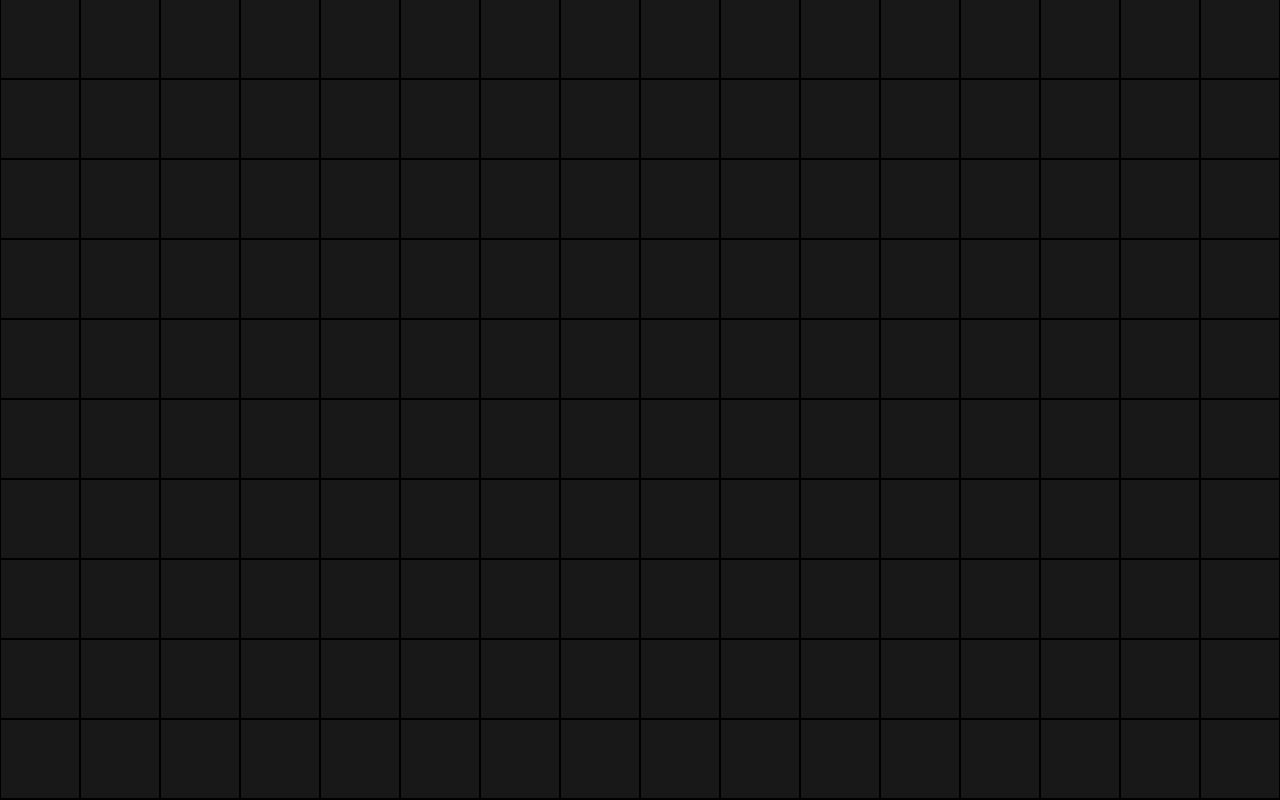
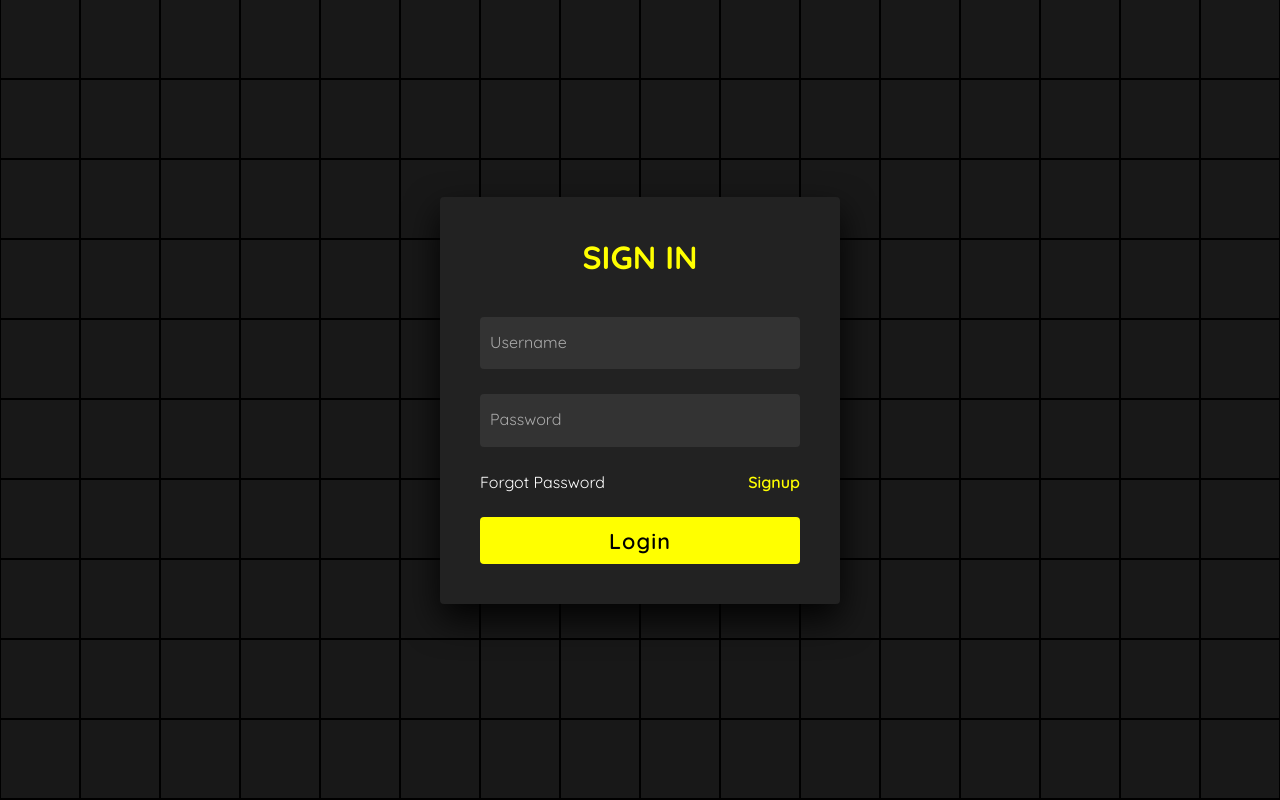
Before and after one commit to alienx5499/smart-home-manager, a plain HTML site: page signup.html in a window 1280 px wide. Drawn offline with nearby package versions, Linux system fonts and the light colour scheme.

Commit message:
"Updated SignUp Page"

```diff
--- a/css/signup.css
+++ b/css/signup.css
@@ -1,19 +1,16 @@
-@import url('https://fonts.googleapis.com/css2?family=Poppins:wght@300;400;500;600;700;800&display=swap');
+/* Font import and global reset */
+@import url('https://fonts.googleapis.com/css2?family=Quicksand:wght@300;400;500;600;700&display=swap');
 
-:root{
-    --white: #fff;
-    --black: #000;
-    --lightBulue: #17a;
-}
-
-*{
+/* Global reset */
+* {
   margin: 0;
   padding: 0;
   box-sizing: border-box;
   font-family: 'Quicksand', sans-serif;
 }
 
-body{
+/* Body styling */
+body {
   display: flex;
   justify-content: center;
   align-items: center;
@@ -69,3 +66,121 @@ section::before {
   background: #ff0; /* Yellow on hover */
   transition: 0s;
 }
+
+/* Sign-in form styles */
+.signin {
+  position: absolute;
+  width: 400px;
+  background: #222;
+  z-index: 1000;
+  display: flex;
+  justify-content: center;
+  align-items: center;
+  padding: 40px;
+  border-radius: 4px;
+  box-shadow: 0 15px 35px rgba(0, 0, 0, 0.9);
+}
+
+.signin .content {
+  position: relative;
+  width: 100%;
+  display: flex;
+  justify-content: center;
+  align-items: center;
+  flex-direction: column;
+  gap: 40px;
+}
+
+.signin .content h2 {
+  font-size: 2em;
+  color: #ff0; /* Yellow */
+  text-transform: uppercase;
+}
+
+.signin .content .form {
+  width: 100%;
+  display: flex;
+  flex-direction: column;
+  gap: 25px;
+}
+
+.signin .content .form .inputBox {
+  position: relative;
+  width: 100%;
+}
+
+.signin .content .form .inputBox input {
+  position: relative;
+  width: 100%;
+  background: #333;
+  border: none;
+  outline: none;
+  padding: 25px 10px 7.5px;
+  border-radius: 4px;
+  color: #fff;
+  font-weight: 500;
+  font-size: 1em;
+}
+
+.signin .content .form .inputBox i {
+  position: absolute;
+  left: 0;
+  padding: 15px 10px;
+  font-style: normal;
+  color: #aaa;
+  transition: 0.5s;
+  pointer-events: none;
+}
+
+.signin .content .form .inputBox input:focus ~ i,
+.signin .content .form .inputBox input:valid ~ i {
+  transform: translateY(-7.5px);
+  font-size: 0.8em;
+  color: #fff;
+}
+
+.signin .content .form .links {
+  position: relative;
+  width: 100%;
+  display: flex;
+  justify-content: space-between;
+}
+
+.signin .content .form .links a {
+  color: #fff;
+  text-decoration: none;
+}
+
+.signin .content .form .links a:nth-child(2) {
+  color: #ff0; /* Yellow */
+  font-weight: 600;
+}
+
+.signin .content .form .inputBox input[type="submit"] {
+  padding: 10px;
+  background: #ff0; /* Yellow */
+  color: #000;
+  font-weight: 600;
+  font-size: 1.35em;
+  letter-spacing: 0.05em;
+  cursor: pointer;
+}
+
+input[type="submit"]:active {
+  opacity: 0.6;
+}
+
+/* Media queries for responsive design */
+@media (max-width: 900px) {
+  section span {
+    width: calc(10vw - 2px);
+    height: calc(10vw - 2px);
+  }
+}
+
+@media (max-width: 600px) {
+  section span {
+    width: calc(20vw - 2px);
+    height: calc(20vw - 2px);
+  }
+}
--- a/signup.html
+++ b/signup.html
@@ -1,19 +1,13 @@
 <!DOCTYPE html>
-<html lang="en">
-
+<html lang="en" >
 <head>
   <meta charset="UTF-8">
-  <title>Login Form</title>
-
-  <!--Boxicons CDN-->
-  <link href='https://unpkg.com/boxicons@2.1.4/css/boxicons.min.css' rel='stylesheet'>
-
+  <title>Login Page</title>
   <link rel="stylesheet" href="css/signup.css">
 
 </head>
-
 <body>
-  <section>
+<section>
 
     <span></span>
     <span></span>
@@ -275,23 +269,31 @@
     <span></span>
     <span></span>
     <span></span>
-    <span></span>
-    <span></span>
-    <span></span>
-    <span></span>
-    <span></span>
-    <span></span>
-    <span></span>
-    <span></span>
-    <span></span>
-    <span></span>
-    <span></span>
-    <span></span>
 
+    <div class="signin">
+      <div class="content">
+        <h2>Sign In</h2>
+        <div class="form">
+          <div class="inputBox">
+            <input type="text" required>
+            <i>Username</i>
+          </div>
+          <div class="inputBox">
+            <input type="password" required>
+            <i>Password</i>
+          </div>
+          <div class="links">
+            <a href="#">Forgot Password</a>
+            <a href="#">Signup</a>
+          </div>
+          <div class="inputBox">
+            <input type="submit" value="Login">
+          </div>
+        </div>
+      </div>
+    </div>
   </section>
-  <!-- partial -->
+<!-- partial -->
 
-  <script src="js/signup.js"></script>
 </body>
-
 </html>
```
Lines whose indentation alone changed are shown as unchanged.
